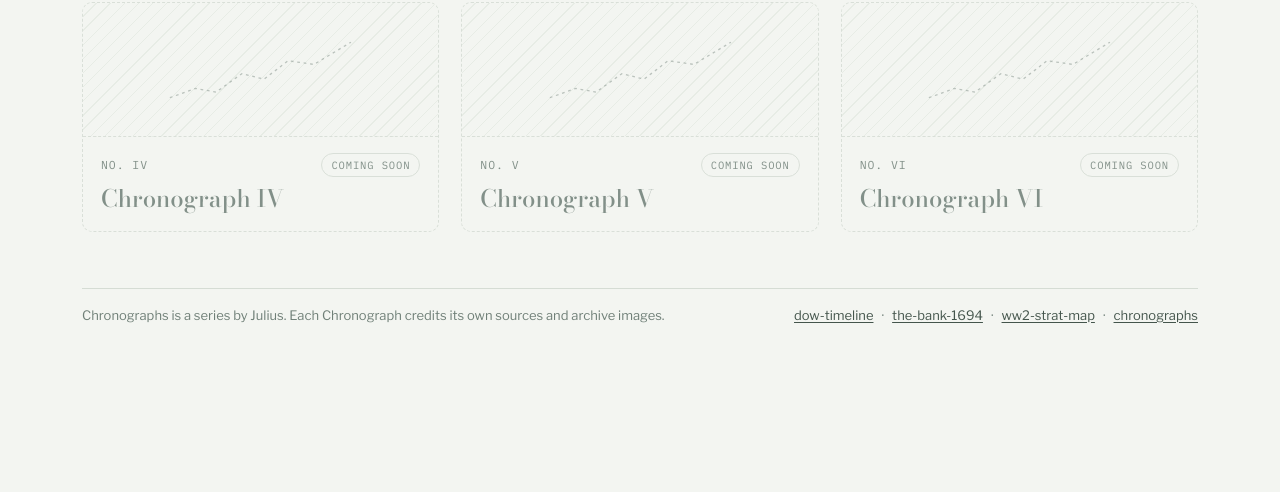
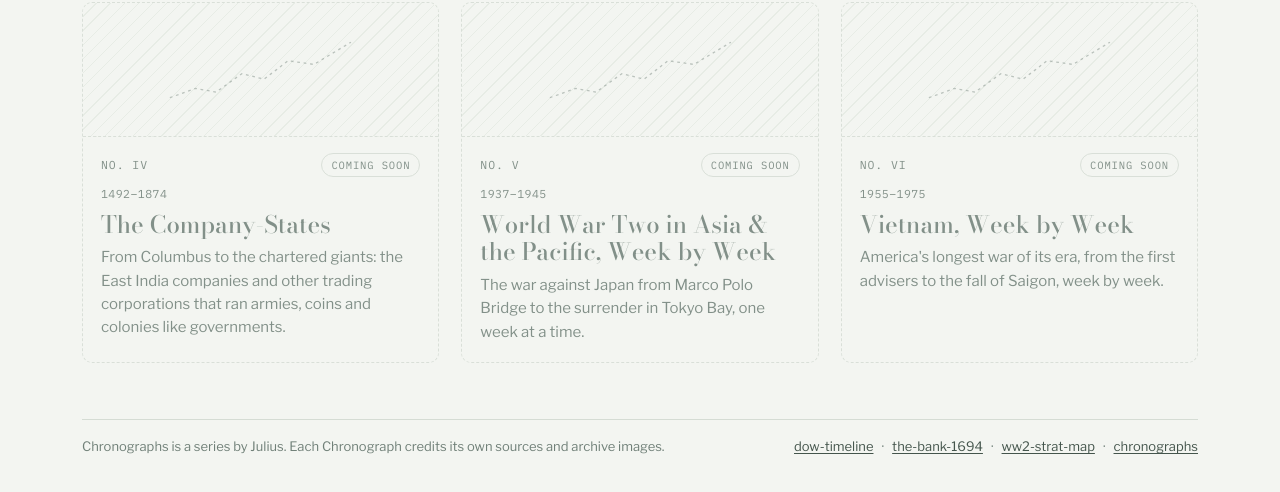
Before and after one commit to julianlee314-hue/chronographs, a plain HTML site: page index.html in a window 1280 px wide. Shown: the part 897-1389 px from the top of the page. Before the commit the page ends 1270 px from the top, so only its background shows below. Drawn offline with nearby package versions, Linux system fonts and the light colour scheme.

Commit message:
Name coming-soon Chronographs IV–VI: Company-States, Asia-Pacific WWII, Vietnam
Show muted title, span and blurb on dashed soon cards; keep Coming soon pill.

```diff
--- a/data/chronographs.json
+++ b/data/chronographs.json
@@ -27,8 +27,29 @@
       "repo": "https://github.com/julianlee314-hue/ww2-strat-map",
       "status": "live"
     },
-    { "title": "Chronograph IV", "span": "", "blurb": "", "url": "", "thumb": "", "status": "soon" },
-    { "title": "Chronograph V",  "span": "", "blurb": "", "url": "", "thumb": "", "status": "soon" },
-    { "title": "Chronograph VI", "span": "", "blurb": "", "url": "", "thumb": "", "status": "soon" }
+    {
+      "title": "The Company-States",
+      "span": "1492–1874",
+      "blurb": "From Columbus to the chartered giants: the East India companies and other trading corporations that ran armies, coins and colonies like governments.",
+      "url": "",
+      "thumb": "",
+      "status": "soon"
+    },
+    {
+      "title": "World War Two in Asia & the Pacific, Week by Week",
+      "span": "1937–1945",
+      "blurb": "The war against Japan from Marco Polo Bridge to the surrender in Tokyo Bay, one week at a time.",
+      "url": "",
+      "thumb": "",
+      "status": "soon"
+    },
+    {
+      "title": "Vietnam, Week by Week",
+      "span": "1955–1975",
+      "blurb": "America's longest war of its era, from the first advisers to the fall of Saigon, week by week.",
+      "url": "",
+      "thumb": "",
+      "status": "soon"
+    }
   ]
 }
--- a/index.html
+++ b/index.html
@@ -107,6 +107,8 @@ a.cg:hover .open .arr { transform: translateX(3px); }
 .cg.soon .thumb svg { height: auto; opacity: 0.5; }
 .cg.soon .thumb svg path { fill: none; stroke: var(--muted); stroke-width: 1.4; stroke-dasharray: 3 4; }
 .cg.soon .title { color: var(--muted); }
+.cg.soon .span { font-family: var(--f-mono); font-size: 0.72rem; letter-spacing: 0.04em; text-transform: uppercase; color: var(--muted); font-variant-numeric: lining-nums tabular-nums; }
+.cg.soon .blurb { color: var(--muted); }
 .badge { font-family: var(--f-mono); font-size: 0.66rem; letter-spacing: 0.08em; text-transform: uppercase; border: 1px solid var(--rule); border-radius: 999px; padding: 3px 9px; color: var(--muted); background: var(--bg); }
 
 .note { font-family: var(--f-mono); color: var(--muted); padding: 24px 0; }
@@ -177,6 +179,7 @@ function card(c, i) {
       <div class="thumb"><svg viewBox="0 0 200 80" aria-hidden="true"><path d="M2 70 L30 60 L52 64 L80 44 L104 50 L130 30 L158 34 L198 10"/></svg></div>
       <div class="body">
         <div class="meta"><span>${no}</span><span class="badge">Coming soon</span></div>
+        ${c.span ? `<span class="span">${esc(c.span)}</span>` : ""}
         <h3 class="title">${esc(c.title)}</h3>
         ${c.blurb ? `<p class="blurb">${esc(c.blurb)}</p>` : ""}
       </div></div></li>`;
```
